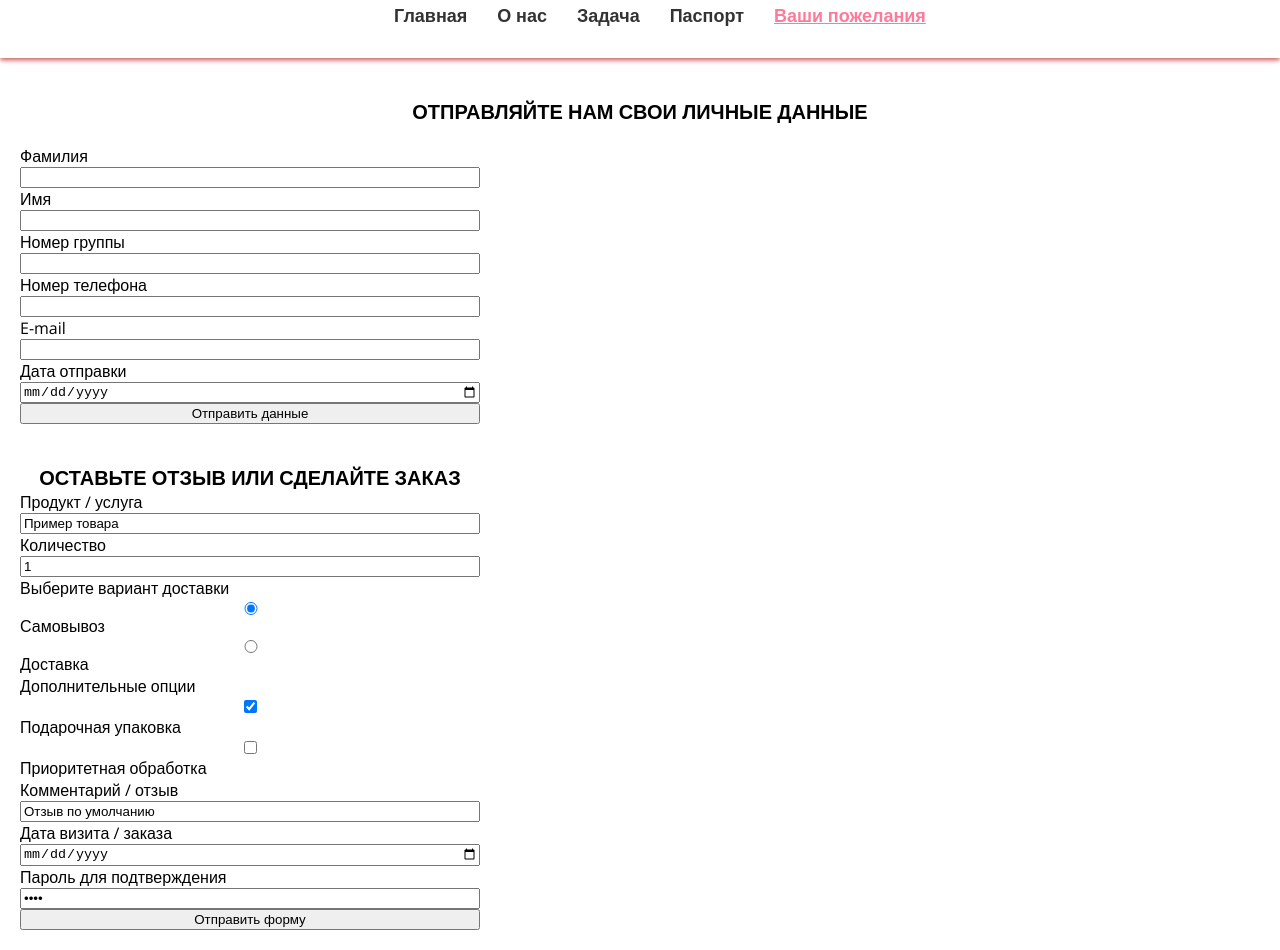
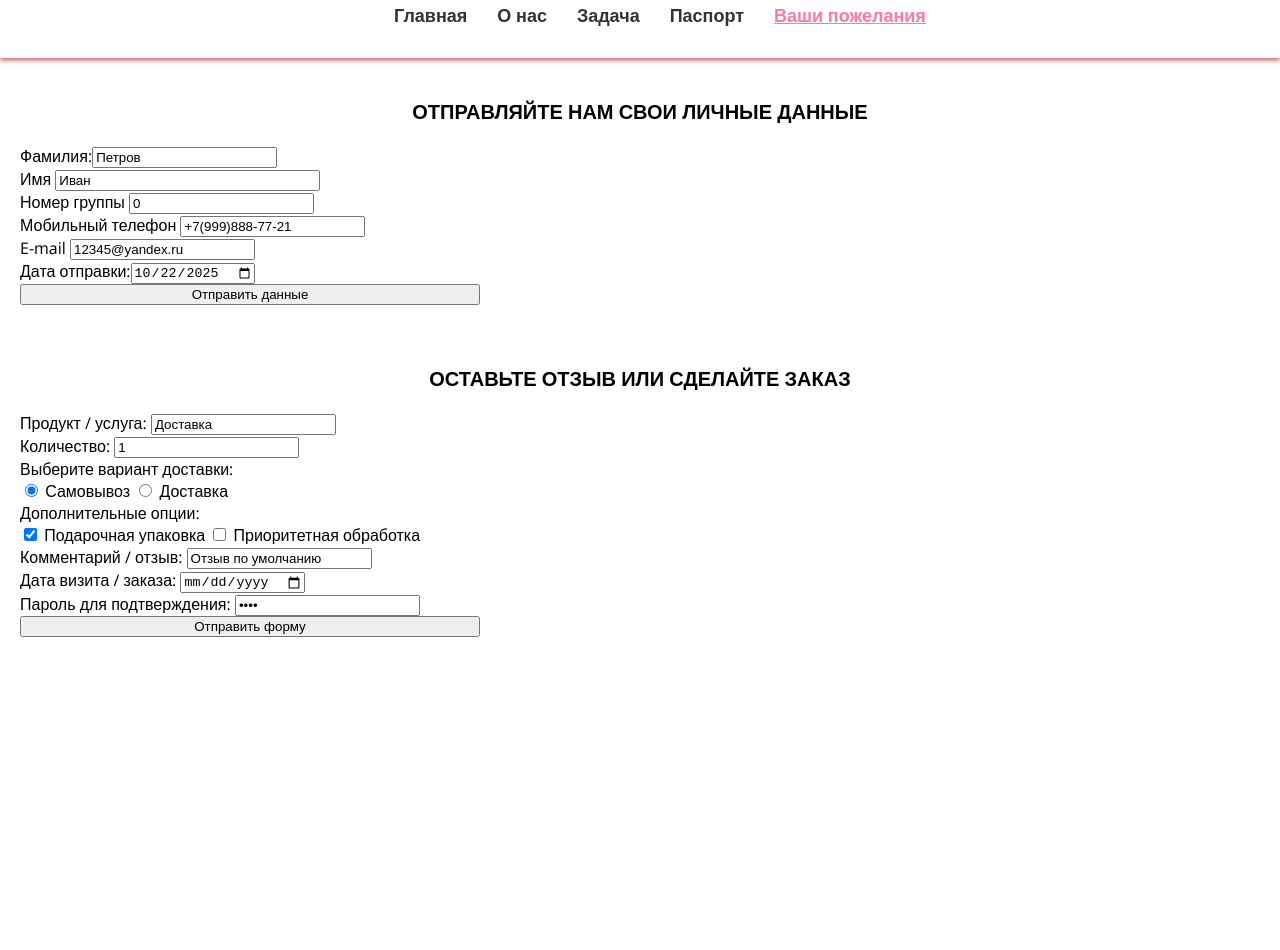
Before and after one commit to justreana/osnova, a plain HTML site: page contacts.html in a window 1280 px wide. Shown: the part 528-1478 px from the top of the page. After the commit the page ends 1185 px from the top, so only its background shows below. Drawn offline with nearby package versions, Linux system fonts and the light colour scheme.

Commit message:
Update contacts.html

```diff
--- a/contacts.html
+++ b/contacts.html
@@ -35,46 +35,51 @@
             </nav>
    </header>
 
-    <h2 class = "course-title"> Отправляйте нам свои личные данные</h3>
+    <h2 class = "course-title"> Отправляйте нам свои личные данные</h2>
 
-    <form class = "form" action = 'https://www.google.ru/?hl=ru' method = "get" target = "_blank">
-
-        <label for = "lastname"> Фамилия </label><input type = "text" name = "surname" required>
-        <label for = "name"> Имя </label><input type = "text" id = "name">
-        <label for = "groupnumber"> Номер группы </label><input type = "number" id = "groupnumber">
-        <label for = "number"> Номер телефона </label><input type = "number" id = "number">
-        <label for = "email"> E-mail </label><input type = "email" id = "email">
-        <label for = "date"> Дата отправки </label><input type = "date" id = "data">
+    <form class = "form" action = 'https://ya.ru/?npr=1' method = "get" target = "_blank">
+        <p>Фамилия:<input type = "text" name = "last_name" value="Петров" required> </p>
+        <p>Имя <input type = "text" id = "name" name="first_name" size="30" value="Иван"></p>
+        <p> Номер группы <input type = "number" id = "groupnumber" name="group_number" value="0"> </p>
+        <p>Мобильный телефон <input type="tel" id="mobile" name="mobile_phone" value="+7(999)888-77-21"></p>
+        <p>E-mail <input type = "email" id = "email" name="email" value="12345@yandex.ru"></p>
+        <p>Дата отправки:<input type="date" name="user_date"  value='2025-10-22'> </p>
         <button type = "submit"> Отправить данные </button>
 
+    </form>
    <h2 class="course-title">Оставьте отзыв или сделайте заказ</h2>
-    <form class="form" action="https://www.google.ru/?hl=ru" method="get" target="_blank">
-    <label for="product">Продукт / услуга</label>
-    <input type="text" id="product" name="product" value="Пример товара">
 
-    <label for="quantity">Количество</label>
-    <input type="number" id="quantity" name="quantity" value="1">
+<form class="form" action="https://ya.ru/?npr=1" method="get" target="_blank">
+  <p>Продукт / услуга: <input type="text" name="product" value="Доставка" required></p>
+  <p>Количество: <input type="number" id="quantity" name="quantity" value="1"></p>
 
-    <label>Выберите вариант доставки</label>
+  <label class="form-label">Выберите вариант доставки:</label>
+  <div class="radio-group">
+    <label>
       <input type="radio" id="delivery1" name="delivery" value="Самовывоз" checked>
-    <label for="delivery1">Самовывоз</label>
+      Самовывоз
+    </label>
+    <label>
       <input type="radio" id="delivery2" name="delivery" value="Доставка">
-    <label for="delivery2">Доставка</label>
+      Доставка
+    </label>
+  </div>
 
-    <label>Дополнительные опции</label>
+  <label class="form-label">Дополнительные опции:</label>
+  <div class="checkbox-group">
+    <label>
       <input type="checkbox" id="gift" name="gift" checked>
-    <label for="gift">Подарочная упаковка</label>
+      Подарочная упаковка
+    </label>
+    <label>
       <input type="checkbox" id="priority" name="priority">
-    <label for="priority">Приоритетная обработка</label>
+      Приоритетная обработка
+    </label>
+  </div>
 
-    <label for="feedback">Комментарий / отзыв</label>
-    <input type="text" id="feedback" name="feedback" value="Отзыв по умолчанию">
-
-    <label for="visitdate">Дата визита / заказа</label>
-    <input type="date" id="visitdate" name="visitdate">
-
-    <label for="password">Пароль для подтверждения</label>
-    <input type="password" id="password" name="password" value="1234">
+  <p>Комментарий / отзыв: <input type="text" id="feedback" name="feedback" value="Отзыв по умолчанию"></p>
+  <p>Дата визита / заказа: <input type="date" id="visitdate" name="visitdate"></p>
+  <p>Пароль для подтверждения: <input type="password" id="password" name="password" value="1234"></p>
 
   <input type="hidden" name="hiddeninfo" value="секретные данные">
 
```
Lines whose indentation alone changed are shown as unchanged.
